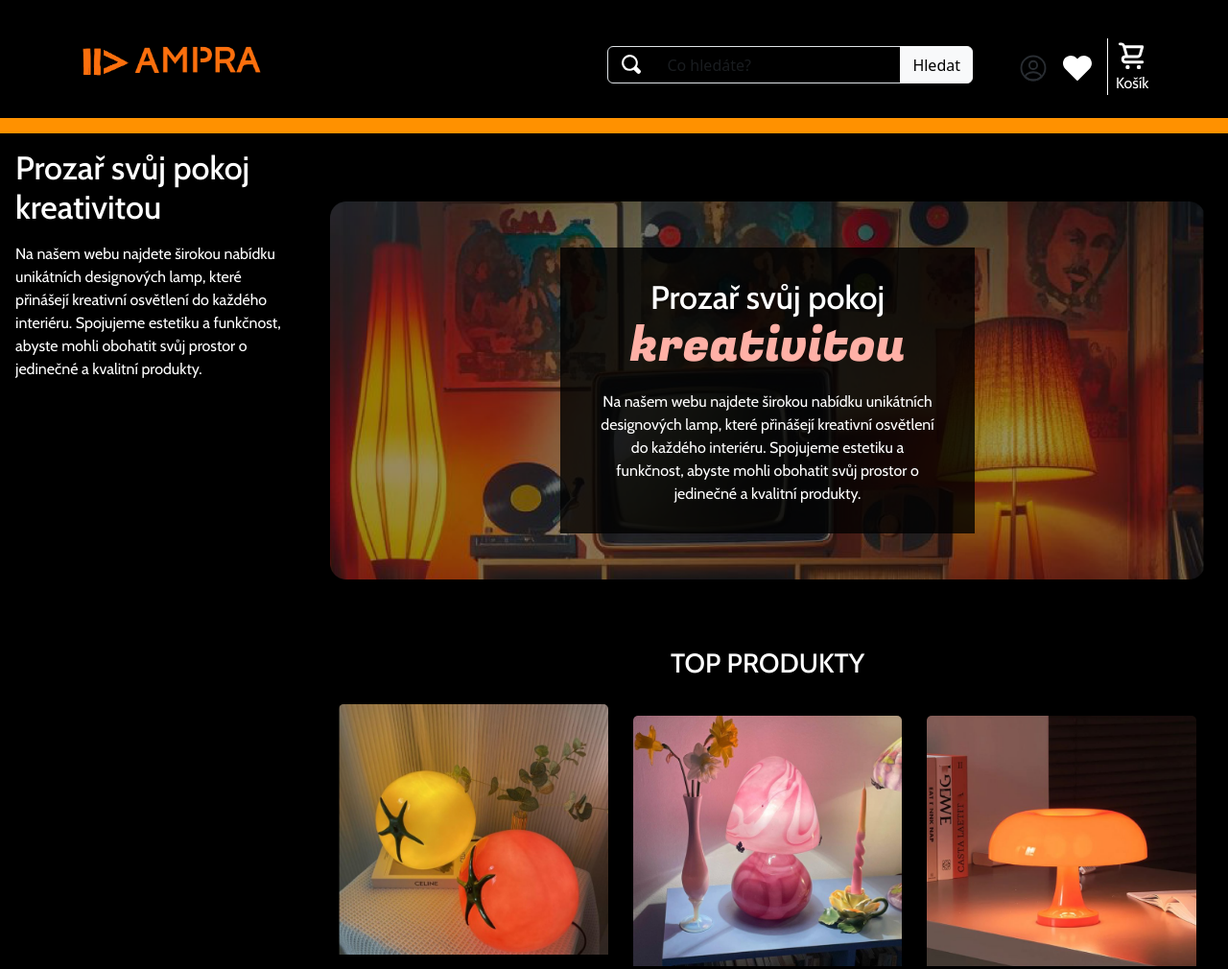
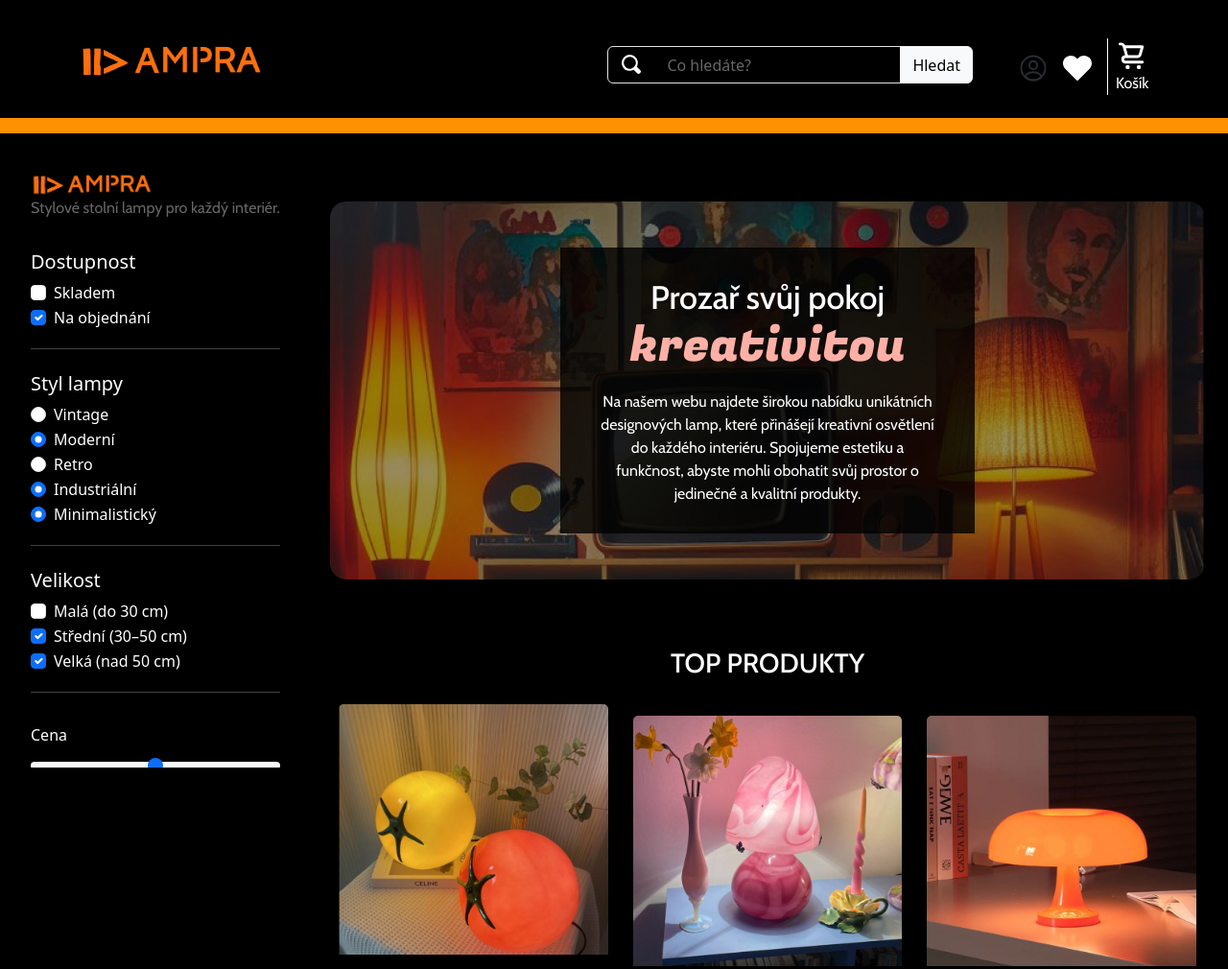
Before and after one commit to bellancy/elektronech_web, a plain HTML site: page index.html in a window 1280 px wide. Shown: the top 1010 px of the page at 96% size. Drawn offline with nearby package versions, Linux system fonts and the light colour scheme.

Commit message:
postrana-vlastni scroll

```diff
--- a/css/style.css
+++ b/css/style.css
@@ -12,6 +12,11 @@ h3,
 p,
 a {
     font-family: "Cabin", sans-serif;
+}
+
+.obsah {
+    max-width: 1500px;
+    margin: auto;
 }
 
 h1 {
@@ -88,10 +93,11 @@ body {
     }
 }
 
-.panel1 .text{
+.panel1 .text {
     text-align: center;
     padding-inline: 15rem;
 }
+
 .panel1 {
     background-image: url(../images/panel1.png);
     background-size: contain;
@@ -103,6 +109,7 @@ body {
     justify-content: center;
     align-items: center;
 }
+
 .text-bg {
     background-color: rgb(0, 0, 0, 0.8);
     padding: 0.8rem;
@@ -114,6 +121,7 @@ body {
 .panel2 {
     padding-inline: 0.5rem;
 }
+
 .panel2 h2 {
     display: flex;
     align-items: center;
@@ -121,8 +129,9 @@ body {
     padding-top: 3rem;
 }
 
-.btn-1, .btn-2{
-    text-decoration: none!important;
+.btn-1,
+.btn-2 {
+    text-decoration: none !important;
     color: black;
     display: flex;
     align-items: center;
@@ -130,22 +139,43 @@ body {
     border-radius: 5px;
     padding: 5px;
 }
+
 .btn-1 {
     background-color: #FFB0A6;
 }
+
 .btn-2 {
     background-color: #FFD6D0;
 }
+
 .card h6 {
     font-size: 27px;
     color: #FF9E01;
 }
+
 .card {
     background-color: black;
     color: #fff;
     padding-bottom: 3rem;
 }
+
 .row {
     justify-content: center;
     align-items: center;
 }
+
+div.sticky {
+    position: sticky;
+    top: 9rem;
+    padding-top: 2rem;
+    padding-inline: 2rem;
+    position: absolute;
+    left: 0;
+    bottom: 0;
+    overflow-y: auto;
+    background-color: black;
+}
+.search-input::placeholder, .sticky p {
+    color: #fff;
+    opacity: 40%;
+}
--- a/index.html
+++ b/index.html
@@ -38,7 +38,7 @@
                 </svg>
 
               </span>
-              <input type="text" class="form-control bg-black text-light " placeholder="Co hledáte?"
+              <input type="text" class="search-input form-control bg-black " placeholder="Co hledáte?"
                 aria-label="Hledat">
               <button class="btn btn-light" type="button">Hledat</button>
             </div>
@@ -82,14 +82,110 @@
   <div class="obsah text-white">
     <div class="d-flex">
 
-      <div class="postrana col-lg-3 d-none d-lg-block px-3 pt-3">
+      <div class="postrana col-lg-3 d-none d-lg-block px-3">
         <div class="sticky">
-          <h1>Prozař svůj pokoj<span class="fugaz">kreativitou</span> </h1>
-          <p class="popis pt-2">Na našem webu najdete širokou nabídku unikátních designových lamp, které přinášejí
-            kreativní osvětlení do
-            každého interiéru. Spojujeme estetiku a funkčnost, abyste mohli obohatit svůj prostor o jedinečné a
-            kvalitní produkty.</p>
+          <a class="navbar-brand mt-1" href="index.html"><img src="images/Untitled_Artwork 7.png" alt="" height="25px"> </a>
+          <p>Stylové stolní lampy pro každý interiér.</p>
+          <h5 class="pt-3" >Dostupnost</h5>
+
+          <div class="form-check">
+            <input class="form-check-input" type="checkbox" value="" id="flexCheckDefault">
+            <label class="form-check-label" for="flexCheckDefault">
+              Skladem
+            </label>
+          </div>
+          <div class="form-check">
+            <input class="form-check-input" type="checkbox" value="" id="flexCheckChecked" checked>
+            <label class="form-check-label pb-1" for="flexCheckChecked">
+              Na objednání
+            </label>
+          </div>
+          <hr class="featurette-divider">
+
+          <h5 class="pt-2" >Styl lampy</h5>
+          <div class="form-check">
+            <input class="form-check-input" type="radio" value="" id="flexCheckDefault">
+            <label class="form-check-label" for="flexCheckDefault">
+              Vintage
+            </label>
+          </div>
+          <div class="form-check">
+            <input class="form-check-input" type="radio" value="" id="flexCheckChecked" checked>
+            <label class="form-check-label" for="flexCheckChecked">
+              Moderní
+            </label>
+          </div>
+          <div class="form-check">
+            <input class="form-check-input" type="radio" value="" id="flexCheckDefault">
+            <label class="form-check-label" for="flexCheckDefault">
+              Retro
+            </label>
+          </div>
+          <div class="form-check">
+            <input class="form-check-input" type="radio" value="" id="flexCheckChecked" checked>
+            <label class="form-check-label" for="flexCheckChecked">
+              Industriální
+            </label>
+          </div>
+          <div class="form-check">
+            <input class="form-check-input" type="radio" value="" id="flexCheckChecked" checked>
+            <label class="form-check-label pb-1" for="flexCheckChecked">
+              Minimalistický
+            </label>
+          </div>
+          <hr class="featurette-divider">
+          <h5 class="pt-2">Velikost</h5>
+
+          <div class="form-check">
+            <input class="form-check-input" type="checkbox" value="" id="flexCheckDefault">
+            <label class="form-check-label" for="flexCheckDefault">
+              Malá (do 30 cm)
+            </label>
+          </div>
+          <div class="form-check">
+            <input class="form-check-input" type="checkbox" value="" id="flexCheckChecked" checked>
+            <label class="form-check-label" for="flexCheckChecked">
+              Střední (30–50 cm)
+            </label>
+          </div>
+          <div class="form-check pb-1">
+            <input class="form-check-input" type="checkbox" value="" id="flexCheckChecked" checked>
+            <label class="form-check-label" for="flexCheckChecked">
+              Velká (nad 50 cm)
+            </label>
+          </div>
+          <hr class="featurette-divider">
+
+          <label for="customRange1" class="form-label mt-3">Cena</label>
+          <input type="range" class="form-range" id="customRange1">
+          <div class="form-check">
+            <input class="form-check-input" type="checkbox" value="" id="flexCheckDefault">
+            <label class="form-check-label" for="flexCheckDefault">
+              Malá (do 30 cm)
+            </label>
+          </div>
+          <div class="form-check">
+            <input class="form-check-input" type="checkbox" value="" id="flexCheckChecked" checked>
+            <label class="form-check-label" for="flexCheckChecked">
+              Střední (30–50 cm)
+            </label>
+          </div>
+          <div class="form-check pb-1">
+            <input class="form-check-input" type="checkbox" value="" id="flexCheckChecked" checked>
+            <label class="form-check-label" for="flexCheckChecked">
+              Velká (nad 50 cm)
+            </label>
+          </div>
+          <hr class="featurette-divider">
+
+          <label for="customRange1" class="form-label mt-3">Cena</label>
+          <input type="range" class="form-range" id="customRange1">
+
+
+
         </div>
+
+
       </div>
       <button class="btn d-lg-none fixed-bottom w-100" data-bs-toggle="offcanvas" data-bs-target="#mobileFilters">
         Otevřít Filtry
@@ -333,7 +429,8 @@
               <div class="card w-100 d-flex flex-column ">
                 <img src="images/produkt13.png" class="card-img-top" alt="...">
                 <div class="card-body px-0">
-                  <p class="card-text">Krémová houbová stolní lampa Smaltovaný skleněný materiál lampa ve tvaru houby</p>
+                  <p class="card-text">Krémová houbová stolní lampa Smaltovaný skleněný materiál lampa ve tvaru houby
+                  </p>
                   <h6>
                     <div class="cena pb-4 pt-2">339, 90 kč
                   </h6>
```
